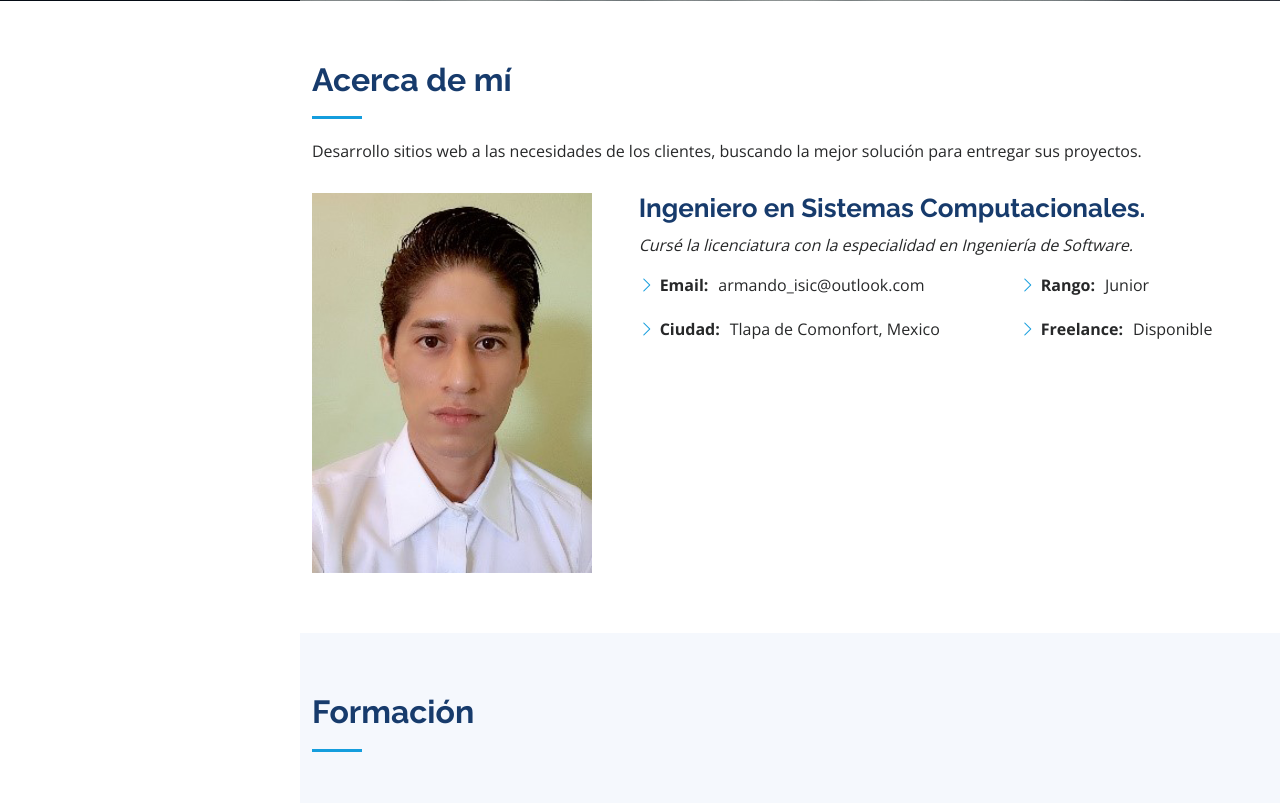
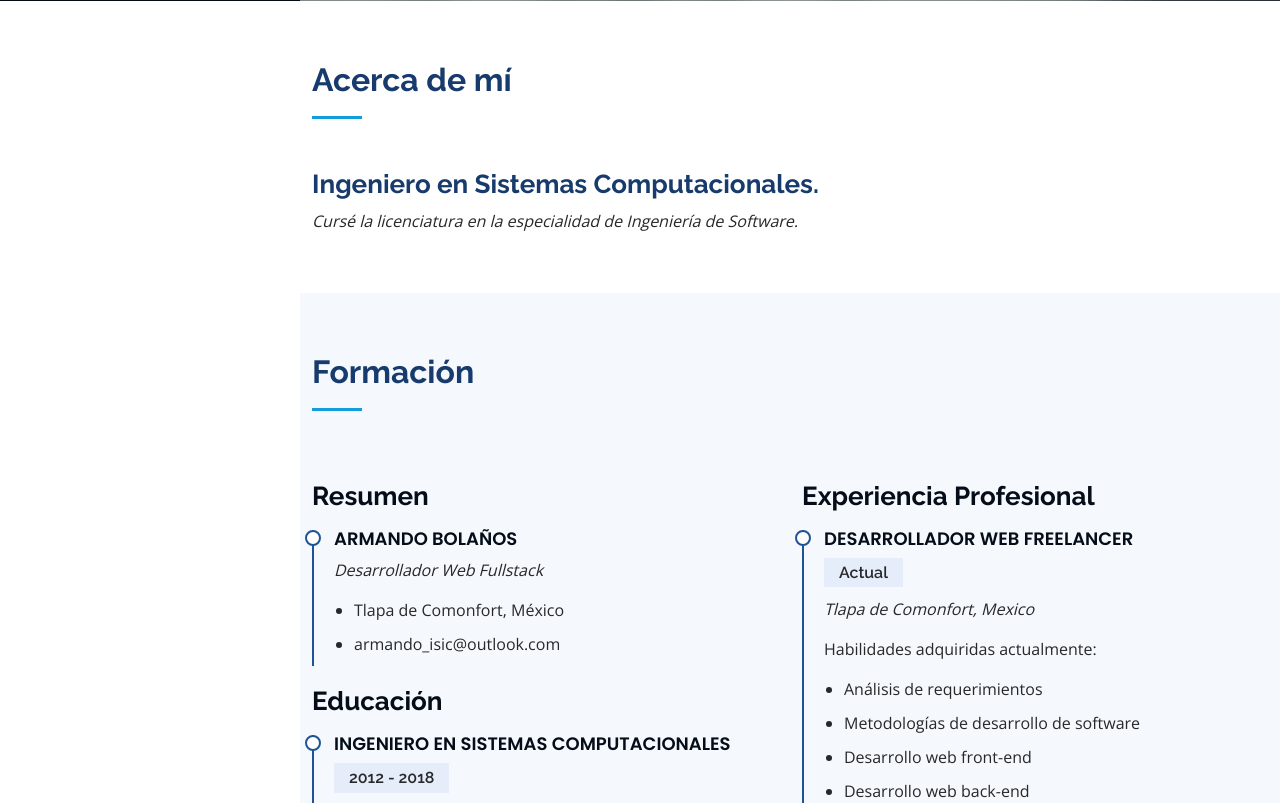
Before and after one commit to ArmandoBolanios/portafolio, a PHP site: page / in a window 1280 px wide. Shown: the part 799-1602 px from the top of the page. Run offline with PHP 8.4, Linux system fonts and the light colour scheme.

Commit message:
quité mi foto

```diff
--- a/templates/about.php
+++ b/templates/about.php
@@ -1,40 +1,17 @@
 <section id="about" class="about">
     <div class="container">
-
         <div class="section-title">
             <h2>Acerca de mí</h2>
-            <p>
-            Desarrollo sitios web a las necesidades de los clientes,
-            buscando la mejor solución para entregar sus proyectos.
-            </p>
         </div>
 
         <div class="row">
-            <div class="col-md-4 col-lg-4 perfil-img" data-aos="fade-right">
-                <img src="public/img/profile/foto2.png" class="foto-perfil" alt="foto-de-perfil">
-            </div>
             <div class="col-md-8 col-lg-8 pt-4 pt-lg-0 content" data-aos="fade-left">
                 <h3>Ingeniero en Sistemas Computacionales.</h3>
                 <p class="fst-italic">
-                    Cursé la licenciatura con la especialidad en Ingeniería de Software.
+                    Cursé la licenciatura en la especialidad de Ingeniería de Software.
                 </p>
-                <div class="row">
-                    <div class="col-lg-7 col-md-7">
-                        <ul>
-                            <li><i class="bi bi-chevron-right"></i> <strong>Email:</strong> <span>armando_isic@outlook.com</span></li>
-                            <li><i class="bi bi-chevron-right"></i> <strong>Ciudad:</strong> <span>Tlapa de Comonfort, Mexico</span></li>
-                        </ul>
-                    </div>
-                    <div class="col-lg-4 col-md-4">
-                        <ul>
-                            <li><i class="bi bi-chevron-right"></i> <strong>Rango:</strong> <span>Junior</span></li>
-                            <li><i class="bi bi-chevron-right"></i> <strong>Freelance:</strong> <span>Disponible</span></li>
-                        </ul>
-                    </div>
-                </div>
-                </p>
+
             </div>
         </div>
-
     </div>
 </section>
--- a/templates/resume.php
+++ b/templates/resume.php
@@ -37,6 +37,7 @@
                         <h4>Desarrollador Web Freelancer</h4>
                         <h5>Actual</h5>
                         <p><em>Tlapa de Comonfort, Mexico</em></p>
+                        <p>Habilidades adquiridas actualmente:</p>
                         <ul>
                             <li>Análisis de requerimientos</li>
                             <li>Metodologías de desarrollo de software</li>
```
